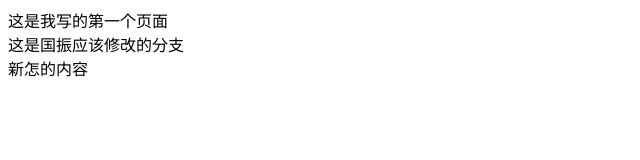
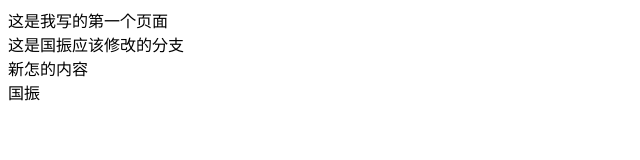
Before and after one commit to wangjiawei11/fenghuangshan, a plain HTML site: page index.html in a window 1280 px wide. Shown: the full height of the page, 0-640 px from the left. Drawn offline with Linux system fonts and the light colour scheme.

Commit message:
新郑内容

```diff
--- a/index.html
+++ b/index.html
@@ -9,5 +9,6 @@
     <div>这是我写的第一个页面</div>
     <div>这是国振应该修改的分支</div>
     <div>新怎的内容</div>
+    <div>国振</div>
 </body>
 </html>
```
